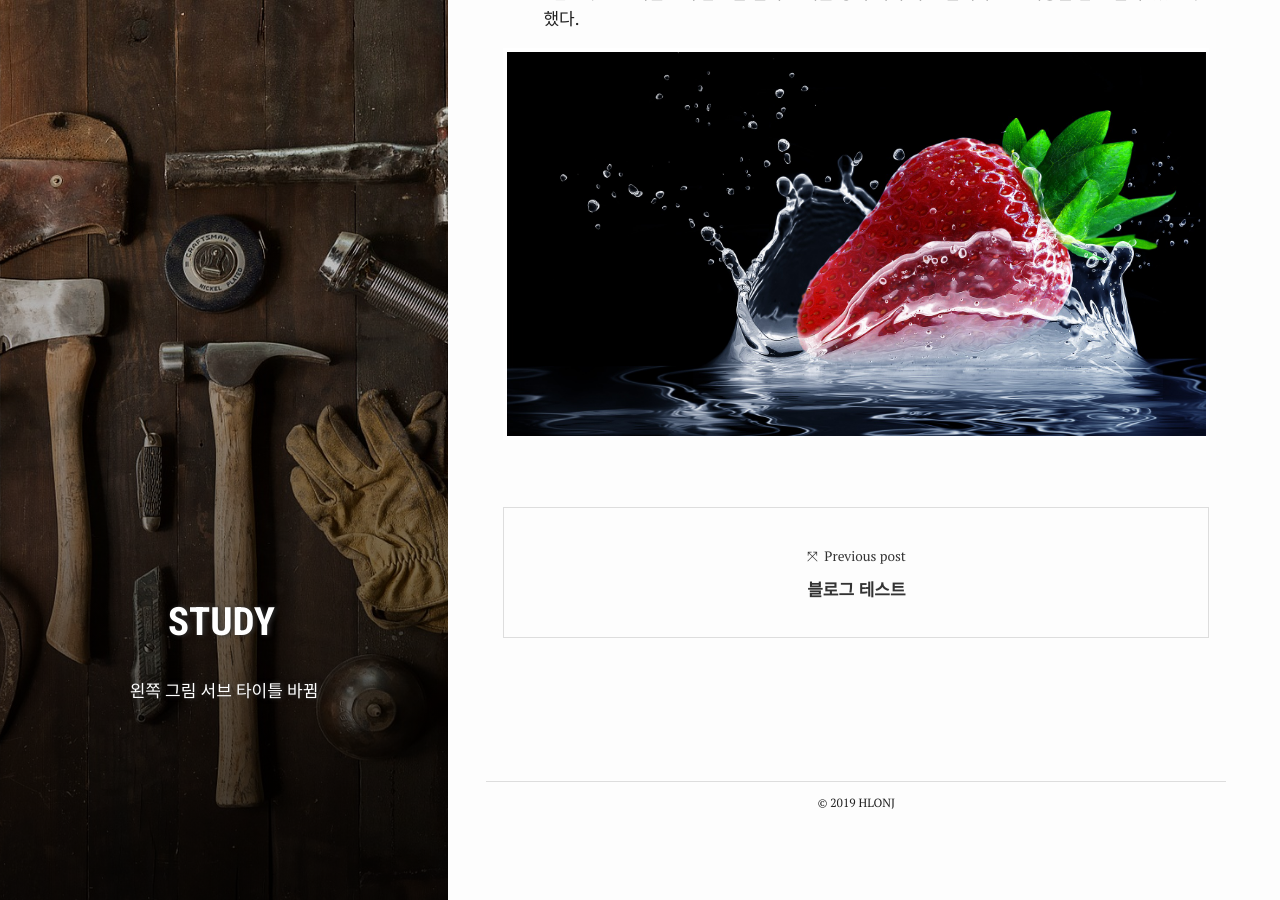
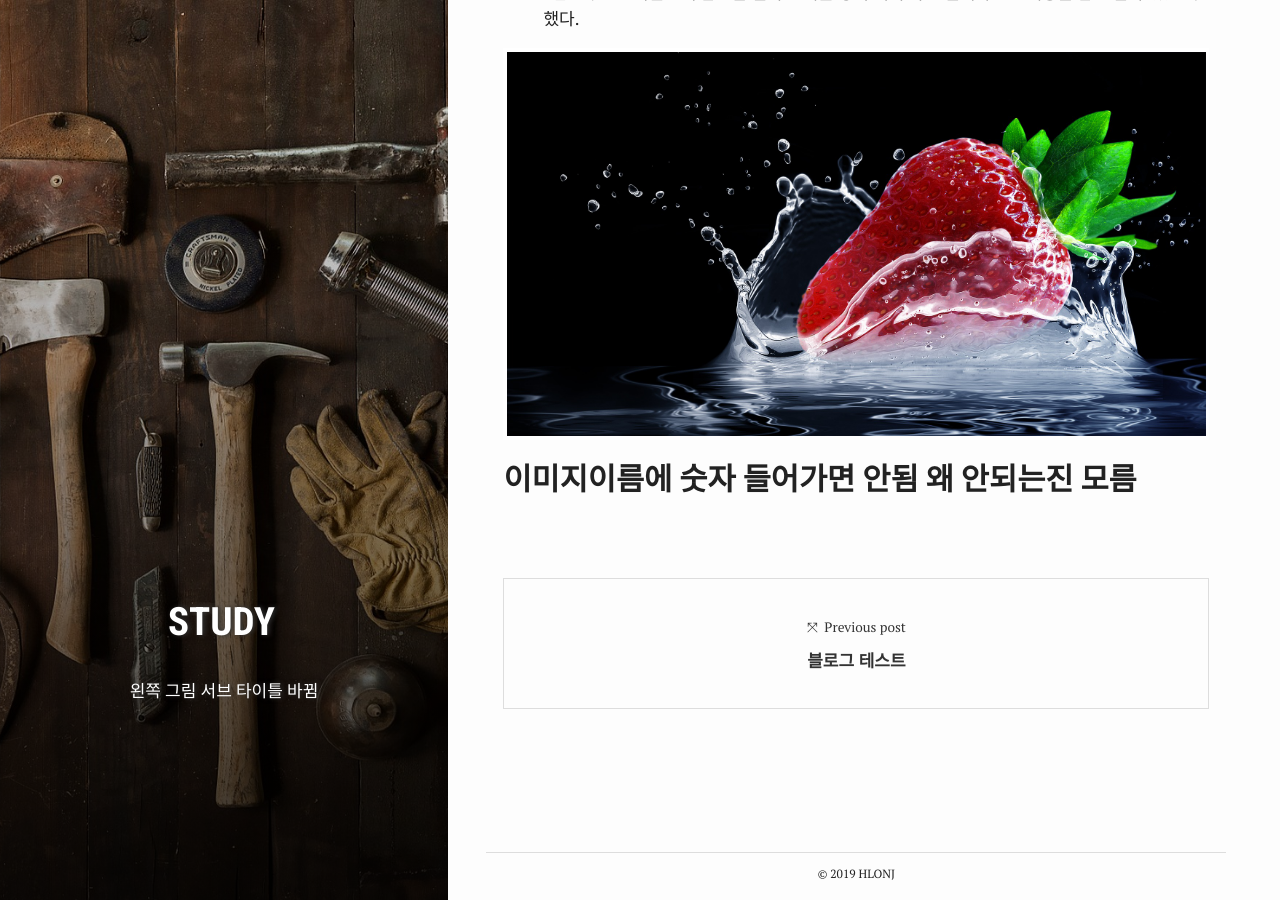
Before and after one commit to hlonj/github.io, a Jekyll site: the page built from _posts/2019-05-16-test2.md, in a window 1280 px wide and 900 px high, scrolled down 521 px. Built offline with Jekyll 4.4.1, drawn with Linux system fonts in a browser that asks for light colours.

Commit message:
image ++

```diff
--- a/_posts/2019-05-16-test2.md
+++ b/_posts/2019-05-16-test2.md
@@ -20,3 +20,5 @@ author: hj
 - `'절표제'` : 큰따옴표에 참고할 절의 표제를 넣어 책의 다른 절에나오는 내용을 참고 할 수 있도록 했다.
 
 [![strawberry]({{ site.images | relative_url }}/strawberry.jpg)]({{ site.images | relative_url }}/strawberry.jpg)
+
+## 이미지이름에 숫자 들어가면 안됨 왜 안되는진 모름
```
